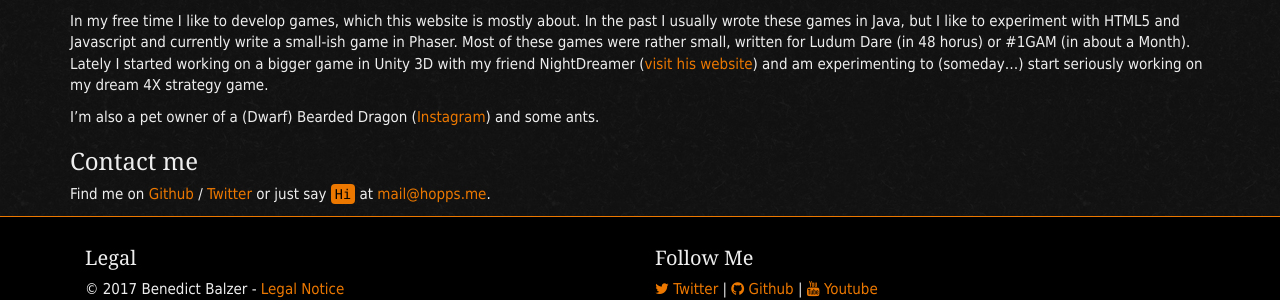
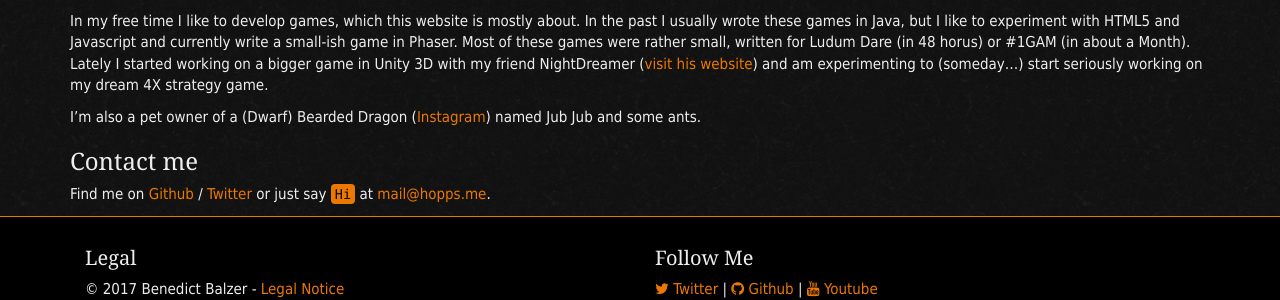
Before and after one commit to DevHopps/website, a Jekyll site: the page built from about.md, in a window 1280 px wide. Shown: the part 583-883 px from the top of the page. Built offline with Jekyll 4.4.1, drawn with Linux system fonts in a browser that asks for light colours; nearby versions of some CDN libraries; a style sheet for code colours, icons or effects is not loaded.

Commit message:
Update about.md

```diff
--- a/about.md
+++ b/about.md
@@ -12,7 +12,7 @@ In my free time I like to develop games, which this website is mostly about.
 In the past I usually wrote these games in Java, but I like to experiment with HTML5 and Javascript and currently write a small-ish game in Phaser. Most of these games were rather small, written for Ludum Dare (in 48 horus) or #1GAM (in about a Month).
 Lately I started working on a bigger game in Unity 3D with my friend NightDreamer ([visit his website][nightdreamer]) and am experimenting to (someday...) start seriously working on my dream 4X strategy game.
 
-I'm also a pet owner of a (Dwarf) Bearded Dragon ([Instagram][jubjub]) and some ants.
+I'm also a pet owner of a (Dwarf) Bearded Dragon ([Instagram][jubjub]) named Jub Jub and some ants.
 
 ### Contact me
 
```
